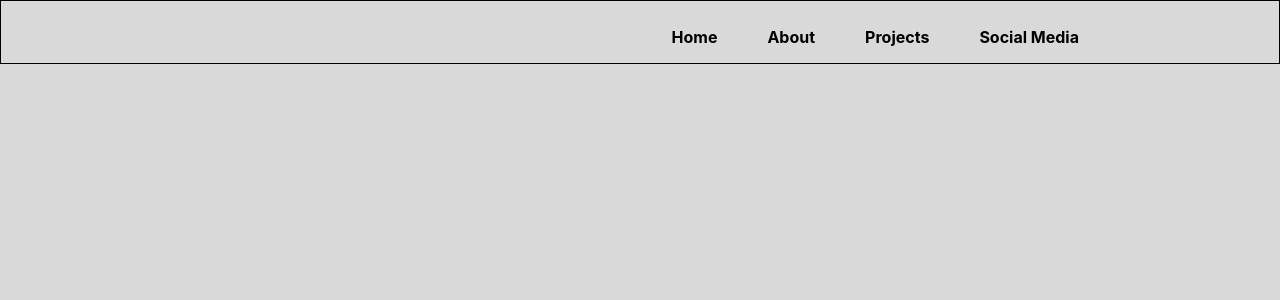
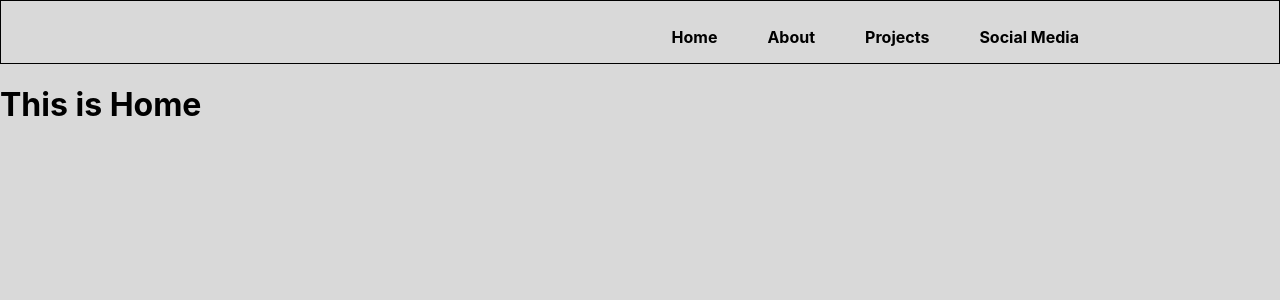
Before and after one commit to David-Ramboy/my-portfolio, a React (Create React App) app: page /my-portfolio/my-portfolio in a window 1280 px wide. Shown: the top 300 px of the page. Built offline with nearby package versions, Linux system fonts and the light colour scheme.

Commit message:
add content Home

```diff
--- a/src/Components/Home.js
+++ b/src/Components/Home.js
@@ -3,7 +3,7 @@ import React from "react";
 export default function Home(){
     return(
         <>
-
+        <h1>This is Home</h1>
         </>
     )
 }
```
